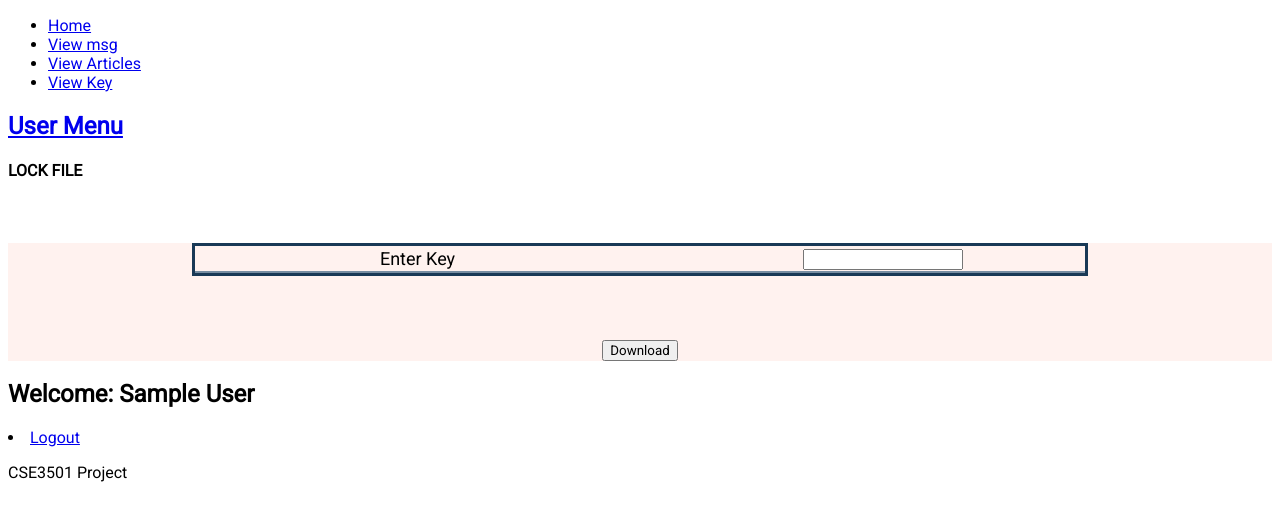
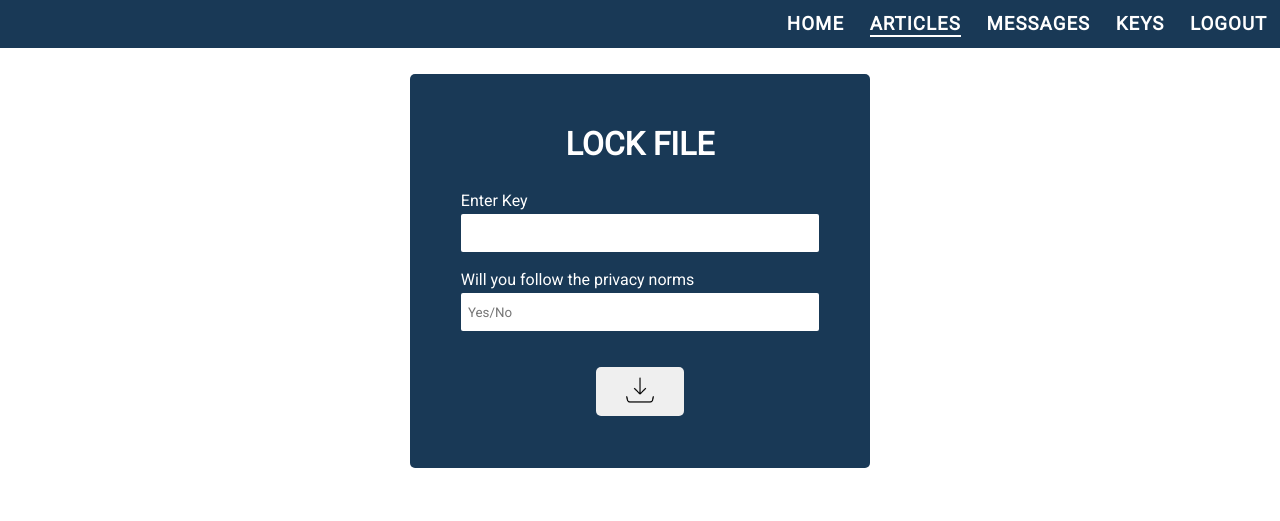
Before and after one commit to mounvip1525/GuiltyModel, a PHP site: page /data-leakage-detection/user/detail.php?id=UY in a window 1280 px wide. Shown: the top 521 px of the page. Run offline with PHP 8.4, Linux system fonts and the light colour scheme; the visitor is signed in with stand-in values (Sample User, id 1); data comes from the database, SQL or seed files in the repository.

Commit message:
revamp:user-messages,user-articles and download articles pages

```diff
--- a/data-leakage-detection/user/detail.php
+++ b/data-leakage-detection/user/detail.php
@@ -3,14 +3,12 @@
 <head>
 	<title>Data Leakage Detection</title>
 	<meta charset="utf-8" />
-
 	<link rel="stylesheet" href="stylesheet.css" type="text/css" />
+	<link rel="stylesheet" href="../stylesheet.css" type="text/css" />
 	<meta name="viewport" content="width=device-width, initial-scale=1.0">
-
 </head>
 <?php
 session_start(); //Start the session
-
 if (!isset($_SESSION['name'])) {
         echo "Please Login";
 		//$_SESSION['error'] = "Please Login First";
@@ -18,10 +16,7 @@ if (!isset($_SESSION['name'])) {
 		} if (!$_SESSION['name']){
 		      echo  header("Location: http://localhost/data-leakage-detection/adminlogin.php");
 		}
-
-
 		else{
-
 		define('ADMIN',$_SESSION['name']); //Get the user name from the previously registered super global variable
 		//if(!session_is_registered("admin")){ //If session not registered
 		//header("location:login.php"); // Redirect to login.php page
@@ -30,127 +25,44 @@ if (!isset($_SESSION['name'])) {
 		header( 'Content-Type: text/html; charset=utf-8' );
 		//include'includes/conn.php';
     }
-
 ?>
-<body class="body">
-
-	<header class="mainHeader">
-		<nav><ul>
-			<li ><a href="user.php">Home</a></li>
-			<li><a href="viewmsg.php">View msg</a></li>
-			<li class="active"><a href="view file.html">View Articles</a></li>
-			<li ><a href="viewkey.php">View Key</a></li>
-
-
-		</ul></nav>
-	</header>
-
-	<div class="mainContent1">
-		<div class="content">
-				<article class="topcontent1">
-					<header>
-						<h2><a href="#" rel="bookmark" title="Permalink to this POST TITLE">User Menu</a></h2>
-					</header>
-
-					<footer>
-					</footer>
-
-					<content>
-						<p>
-
-
-					            <h4>LOCK FILE</h4>
-            <div align="center" style="background-color: #FFF2EF">
+<body>
+	<nav>
+        <h3><a href="../index.php">HOME</a></h3>
+        <h3><a href="view file.php" class="user-active-nav">ARTICLES</a></h3>
+		<h3><a href="viewmsg.php">MESSAGES</a></h3>
+        <h3><a href="viewkey.php">KEYS</a></h3>
+        <h3><a href="logout.php">LOGOUT</a></h3>
+    </nav>
+	<div class="upload-main">
+        <div class="auth-form">
+        <h1>LOCK FILE</h1>
 	<?PHP
-
 	$con = mysqli_connect("localhost","root","Mounvi@123");
 	if (!$con)
 		echo('Could not connect: ' . mysqli_error());
 	else
 	{
 		mysqli_select_db($con,"dataleakage");
-
-
 		$id=$_GET['id'];
 		$qry="Select * FROM presentation WHERE subject = '$id'";
 		$result=mysqli_query($con,$qry);
 		while($w1=mysqli_fetch_array($result))
 		{
-
-
-
-
-
 		echo '
-
-<form name="frm" id="frm" method="post" action="detail1.php?id='.$w1["subject"].'?file='.$w1["fname"].'"> <!-- same-document reference -->
-  <table>
-
-
-
-<tr>
-<td>Enter Key</td>
-<td><input type="text" name="s1" id="s1"></td>
-</tr>
-<tr>
-      <td></td>
-      <td><input type="hidden" name="s2" id="s2" value='.$w1["Topic"].'></td>
-    </tr>
-
-
-  </table>
-
-
-
-<input type="submit" name="encr" value="Download">
-
+		<form name="frm" id="frm" method="post" action="detail1.php?id='.$w1["subject"].'?file='.$w1["fname"].'">
+            <label>Enter Key</label>
+            <input type="text" name="s1" id="s1">
+			<label>Will you follow the privacy norms</label>
+			<input type="text" name="yesno" id="yesno" placeholder="Yes/No"/>
+			<input type="hidden" name="s2" id="s2" value='.$w1["Topic"].'>
+			<button type="submit" name="encr" value="Download"><img src="../img/download.png" style="height:2rem" /></button>
 			</form>
-
-
-
-
-
-
-
-
 			';
-
-
 		}
-
     }
 	?>
-
-
-
-
-
-
-
-
-
-			</p>
-						</content>
-
-				</article>
-
 	        </div>
-<aside class="top-sidebar">
-					<article>
-					<h2>Welcome: <?php echo $_SESSION['name']/*Echo the username */ ?></h2>
-					<li><a href="logout.php">Logout</a></li>
-
-					<p></p>
-				    </article>
-				</aside>
     </div>
-
-
-	</div>
-
-	<footer class="mainFooter">
-		<p>CSE3501 Project </p>
-	</footer>
-
 </body>
 </html>
--- a/data-leakage-detection/user/stylesheet.css
+++ b/data-leakage-detection/user/stylesheet.css
@@ -71,3 +71,96 @@ td,th{
     width:120px;
     text-align: center;
 }
+/* user -  messages */
+.n-main{
+    box-shadow: 0px 2px 4px 2px rgba(0, 0, 0, 0.25);
+    width:40%;
+    margin:5% auto;
+    position:relative;
+}
+.n-main div{
+    background:#193956;
+    height:80px;
+    align-items: center;
+    justify-content: center;
+    display: flex;
+}
+.n-main div img{
+    height:8rem;
+    position:absolute;
+    top:-15%;
+}
+.n-main ul{
+    padding:3%;
+}
+.n-main li{
+    font-size: medium !important;
+}
+/* request */
+.req-main{
+    display:flex;
+    min-height:100vh;
+    font-size: large;
+}
+.req-main > div{
+    width:50%;
+    padding: 5%;
+}
+.req-main input{
+    width:100% !important;
+}
+.req-main h1{
+    margin-bottom:10%;
+    text-align: center;
+    margin-top:-15% !important;
+}
+.req-main > div button {
+    width:max-content;
+    margin:5% auto;
+    padding:2% 7%;
+}
+.req-main .auth-form{
+    width:50%;
+    padding:10% !important;
+    box-sizing: border-box;
+}
+.req-main ul,.n-main ul{
+    list-style-type: none;
+}
+.req-main li,.n-main li{
+    padding:3%;
+    border-left:3px solid #193956;
+    margin:5%;
+    font-size: x-large;
+    box-shadow: 0px 2px 4px 2px rgba(0, 0, 0, 0.25);
+}
+/* upload and lock files */
+.upload-main{
+    width:40%;
+    margin:auto;
+    text-align: center;
+}
+.upload-main div{
+    padding:10%;
+    box-sizing: border-box;
+    margin:5%;
+    border-radius: 5px;
+}
+.upload-main input{
+    width:100% !important
+}
+.upload-main button{
+    width:max-content;
+    margin:5% auto 0;
+    border-radius: 5px;
+    border:none;
+    outline:none;
+    padding:2% 8%;
+}
+.upload-main button .rotate-img{
+    transform: rotate(180deg);
+    height:1rem;
+}
+.upload-main h1{
+    margin-bottom:8%;
+}
```
Also changed, not shown: data-leakage-detection/user/view file.php (+1 -8 lines), data-leakage-detection/user/viewmsg.php (+16 -78 lines). Lines whose indentation alone changed are shown as unchanged.
